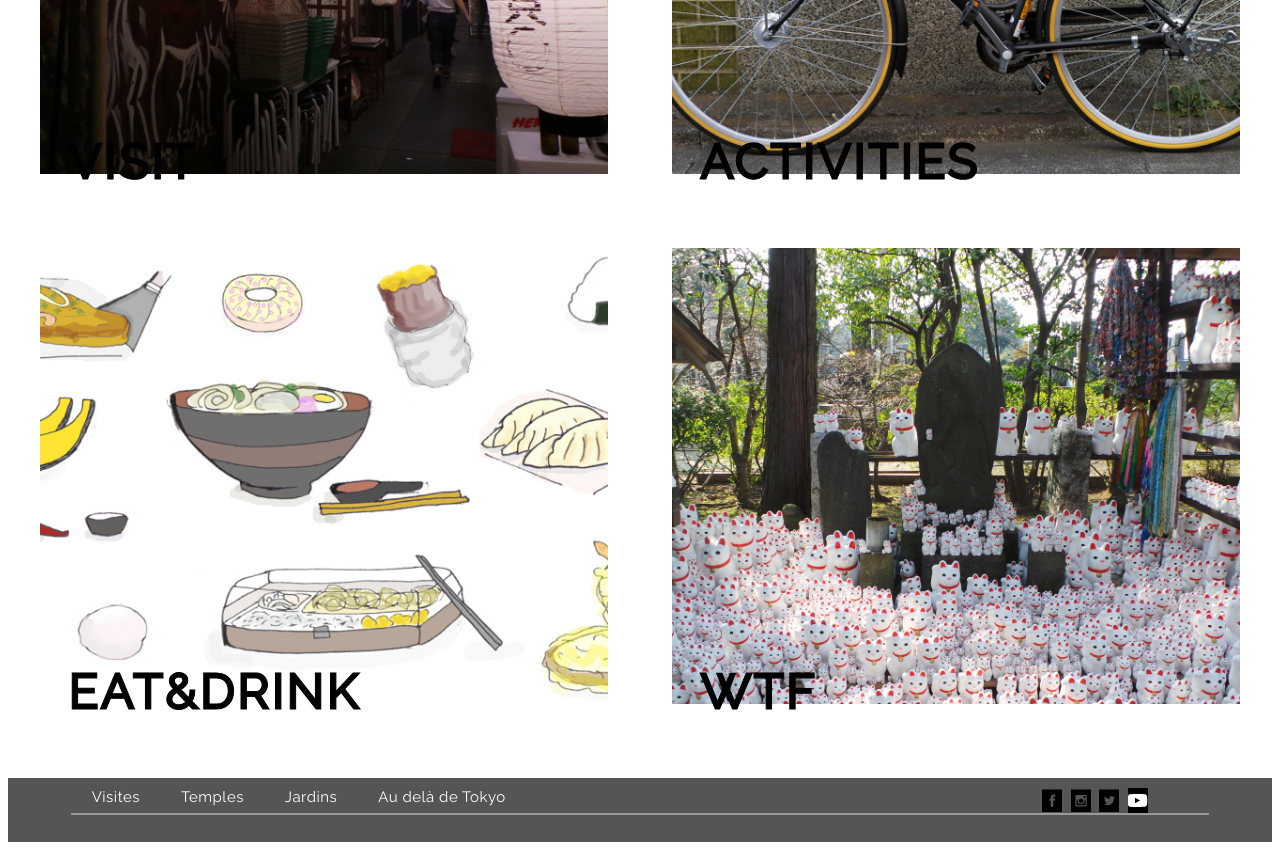
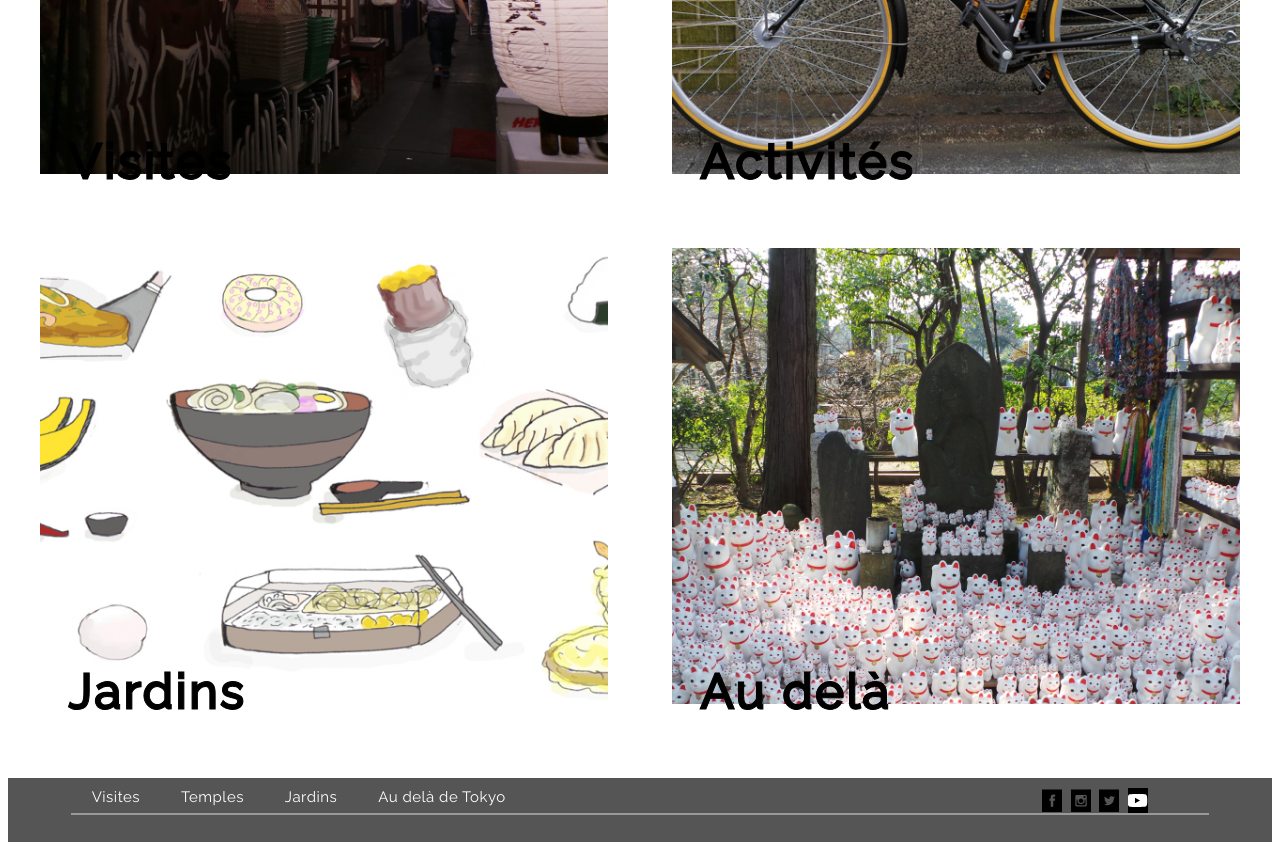
Before and after one commit to philamwild/tokyo, a React (Create React App) app: page / in a window 1280 px wide. Shown: the part 1180-2030 px from the top of the page. Built offline with nearby package versions, Linux system fonts and the light colour scheme.

Commit message:
few modifs

```diff
--- a/src/components/ArtcileList.jsx
+++ b/src/components/ArtcileList.jsx
@@ -23,25 +23,25 @@ function ArticleList() {
 const square = [
   {
     image: "./Images/visit.jpg",
-    title: "VISIT",
+    title: "Visites",
     route: "/visites",
     lorum: "Discover the best secret place only knew by Tokyoiste people "
   },
   {
     image: "./Images/activities.jpg",
-    title: "ACTIVITIES",
+    title: "Activités",
     route: "/temples",
     lorum: "Do what is only existing in Tokyo!"
   },
   {
     image: "Images/eatanddrink.jpg",
-    title: "EAT&DRINK",
+    title: "Jardins",
     route: "/jardins",
     lorum: "The most liked place by local people"
   },
   {
     image: "Images/wtf.jpg",
-    title: "WTF",
+    title: "Au delà",
     route: "/audela",
     lorum: "Japan reserve unique and crazy experience"
   }
--- a/src/components/ArticleCard.jsx
+++ b/src/components/ArticleCard.jsx
@@ -11,8 +11,6 @@ function ArticleCard({ dest, image, title, lorum }) {
         </div>
         <div class="article-text">
           <h3>{title}</h3>
-
-          <p>{lorum}</p>
         </div>
       </NavLink>
     </div>
```
